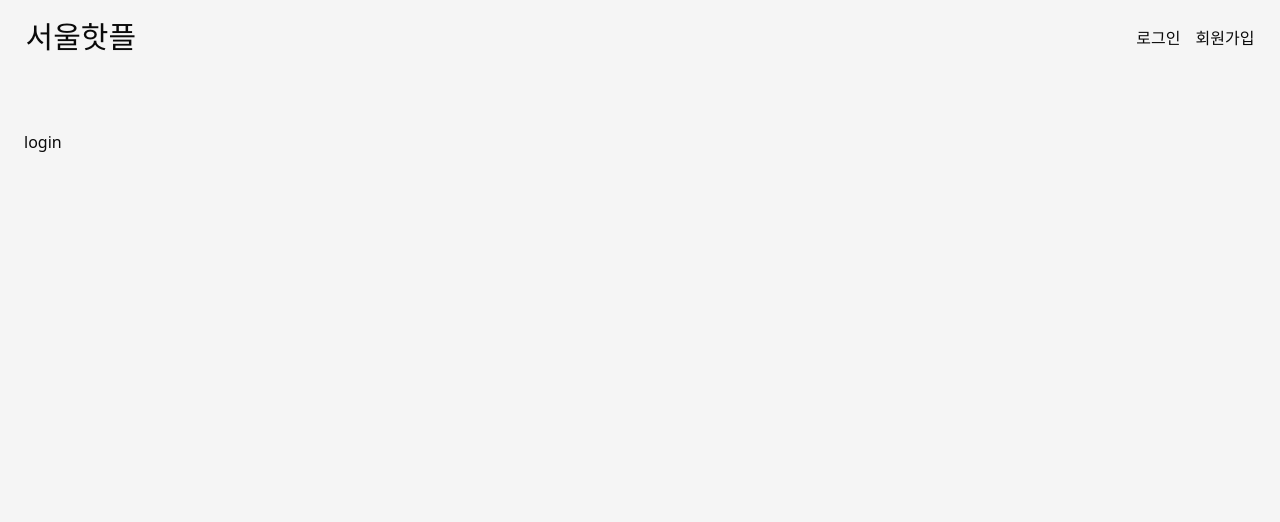
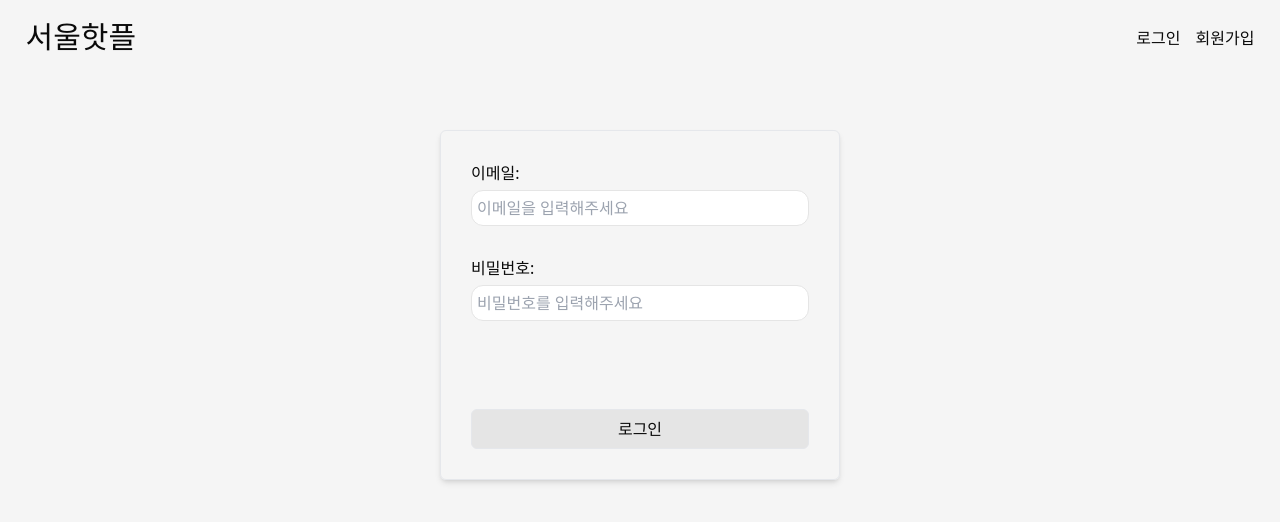
Before and after one commit to mangomaneya/HotPlaceInSeoul, a React (Vite) app: page /login in a window 1280 px wide. Shown: the top 522 px of the page. Built offline with nearby package versions, Linux system fonts and the light colour scheme; no server answers; a web font is replaced by a local one.

Commit message:
refactor : #22 라우터 재설정

```diff
--- a/src/router/Router.jsx
+++ b/src/router/Router.jsx
@@ -3,6 +3,8 @@
 import { PATH } from '@/constants/path-constant';
 import BookMark from '@/pages/BookMark/BookMark';
 import Home from '@/pages/Home';
+import Login from '@/pages/Login';
+import SignUp from '@/pages/SignUp';
 const { LOGIN, SIGN_UP, BOOK_MARK } = PATH;
 export default function Router() {
   return (
@@ -11,9 +13,8 @@
         <Route path='/' element={<Layout />}>
           <Route index element={<Home />} />
           {/* //TODO: 로그인 컴포넌트 연결해 주세요 */}
-          <Route path={LOGIN} element={<div>login</div>} />
-          {/*  //TODO: 회원가입 페이지 연결해 주세요 */}
-          <Route path={SIGN_UP} element={<div>회원가입</div>} />
+          <Route path={LOGIN} element={<Login />} />
+          <Route path={SIGN_UP} element={<SignUp />} />
           <Route path={BOOK_MARK} element={<BookMark />} />
         </Route>
       </Routes>
```
